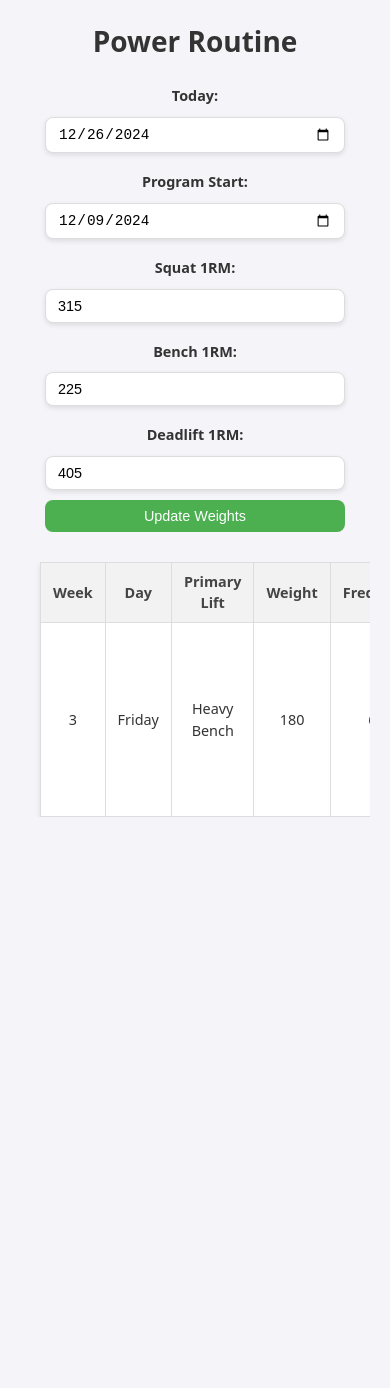
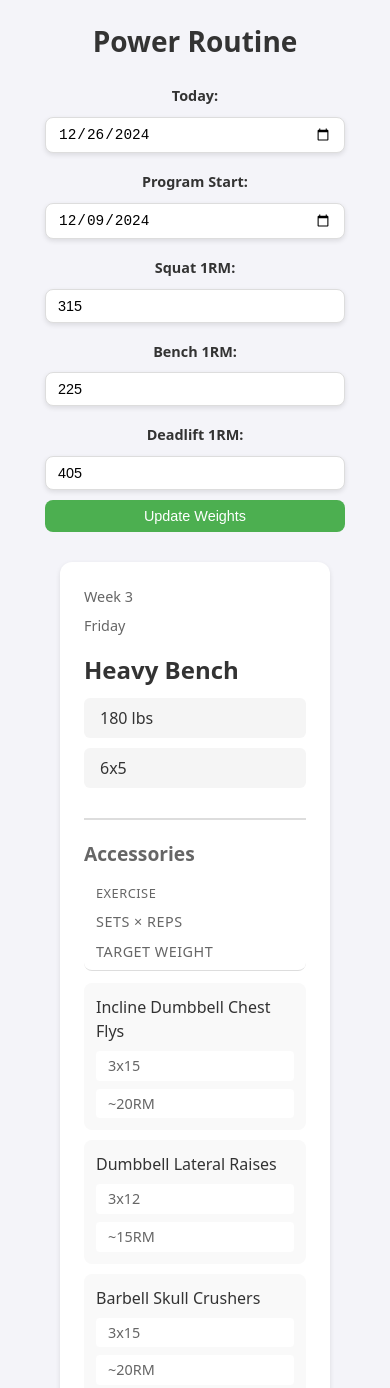
Before and after one commit to jagarcia1651/lift, a plain HTML site: page index.html in a window 390 px wide. Shown: the top 1388 px of the page. Before the commit the page ends 844 px from the top, so only its background shows below. Drawn offline with Linux system fonts and the light colour scheme.

Commit message:
Move away from table display and use a more responsive design.

```diff
--- a/index.html
+++ b/index.html
@@ -24,22 +24,10 @@
             <button type="button" class="calculate-btn" onclick="updateWeights()">Update Weights</button>
         </div>
 
-        <div class="routine-table-wrapper">
-            <table class="routine-table">
-                <thead>
-                    <tr>
-                        <th>Week</th>
-                        <th>Day</th>
-                        <th>Primary Lift</th>
-                        <th>Weight</th>
-                        <th>Frequency</th>
-                        <th>Accessories</th>
-                    </tr>
-                </thead>
-                <tbody id="routine-table-body">
-                    <!-- Dynamic table rows will be inserted here -->
-                </tbody>
-            </table>
+        <div class="routine-container">
+            <div id="routine-display">
+                <!-- Dynamic content will be inserted here -->
+            </div>
         </div>
         <script src="script.js"></script>
     </main>
--- a/script.js
+++ b/script.js
@@ -323,56 +323,81 @@ function getRotatedAccessories(primaryLift, programWeek) {
 }
 
 function generateRoutine() {
-    const tableBody = document.getElementById('routine-table-body');
-    tableBody.innerHTML = '';
+    const routineDisplay = document.getElementById('routine-display');
+    routineDisplay.innerHTML = '';
     const programWeek = getProgramWeek();
-    console.log('Generating routine for week:', programWeek);
 
     if (programWeek > 9) {
         alert('Program\'s over, go home.');
-    } else {
+        return;
+    }
+
     const lift = getLiftOfTheDay();
-        console.log('Lift of the day:', lift);
+    if (lift.toLowerCase().includes('rest')) {
+        displayRestDay(routineDisplay, programWeek);
+        return;
+    }
+
     const accessories = getRotatedAccessories(lift, programWeek);
-        console.log('Retrieved accessories:', accessories);
 
-        const rowData = [
-            programWeek,
-            getDayOfTheWeek(),
-            lift,
-            getWeightOfTheDay(),
-            getSetsAndReps(),
-            formatAccessories(accessories)
-        ];
+    const card = document.createElement('div');
+    card.className = 'workout-card';
 
-        const row = document.createElement('tr');
-        rowData.forEach((text, index) => {
-            const cell = document.createElement('td');
-            if (index === 5) { // Accessories column
-                cell.innerHTML = text; // Use innerHTML for formatted accessories
-            } else {
-                cell.textContent = text;
+    card.innerHTML = `
+        <div class="workout-header">
+            <div class="workout-meta">
+                <span>Week ${programWeek}</span>
+                <span>${getDayOfTheWeek()}</span>
+            </div>
+            <div class="primary-lift">
+                <h2>${lift}</h2>
+                <div class="lift-details">
+                    <span class="lift-detail">${getWeightOfTheDay()} lbs</span>
+                    <span class="lift-detail">${getSetsAndReps()}</span>
+                </div>
+            </div>
+        </div>
+        <div class="accessories-section">
+            <h3>Accessories</h3>
+            ${formatAccessories(accessories)}
+        </div>
+    `;
+
+    routineDisplay.appendChild(card);
 }
-            row.appendChild(cell);
-        });
-        tableBody.appendChild(row);
-    }
+
+function displayRestDay(container, week) {
+    const card = document.createElement('div');
+    card.className = 'workout-card';
+    card.innerHTML = `
+        <div class="workout-header">
+            <div class="workout-meta">
+                <span>Week ${week}</span>
+                <span>${getDayOfTheWeek()}</span>
+            </div>
+            <div class="primary-lift">
+                <h2>Rest Day</h2>
+            </div>
+        </div>
+    `;
+    container.appendChild(card);
 }
 
 function formatAccessories(accessories) {
-    console.log('Formatting accessories:', accessories);
-    if (!accessories || accessories.length === 0) {
-        console.log('No accessories to format');
-        return 'Rest';
-    }
+    if (!accessories || accessories.length === 0) return '<p>No accessories scheduled</p>';
 
-    const html = accessories.map(acc =>
-        `<div class="accessory">
+    return `
+        <div class="accessory accessory-header">
+            <span class="exercise">Exercise</span>
+            <span class="sets-reps">Sets × Reps</span>
+            <span class="weight">Target Weight</span>
+        </div>
+        ${accessories.map(acc => `
+            <div class="accessory">
                 <span class="exercise">${acc.exercise}</span>
                 <span class="sets-reps">${acc.setsReps}</span>
                 <span class="weight">${acc.weight}</span>
-        </div>`
-    ).join('');
-    console.log('Generated HTML:', html);
-    return html;
+            </div>
+        `).join('')}
+    `;
 }
--- a/styles.css
+++ b/styles.css
@@ -73,38 +73,151 @@ h1 {
     background-color: var(--primary-hover);
 }
 
-.routine-table {
-    width: 100%;
-    max-width: 1000px;
-    margin: 0 auto;
-    border-collapse: collapse;
-    background-color: white;
+.routine-container {
+    max-width: 800px;
+    margin: 30px auto;
+    padding: 0 20px;
+}
+
+.workout-card {
+    background: white;
+    border-radius: 12px;
+    padding: 24px;
+    margin-bottom: 20px;
     box-shadow: var(--shadow);
 }
 
-.routine-table th, .routine-table td {
-    padding: 12px 16px;
-    text-align: center;
-    border: 1px solid var(--border-color);
-    font-size: 1rem;
+.workout-header {
+    margin-bottom: 20px;
+    padding-bottom: 15px;
+    border-bottom: 2px solid var(--border-color);
 }
 
-.routine-table th {
-    background-color: #f2f2f2;
-    font-weight: 600;
-    color: #444;
+.workout-meta {
+    display: flex;
+    justify-content: space-between;
+    color: #666;
+    font-size: 0.9rem;
+    margin-bottom: 8px;
 }
 
-.routine-table td {
-    color: var(--text-color);
+.primary-lift {
+    margin: 15px 0;
 }
 
-.routine-table tr:nth-child(even) {
-    background-color: #f9f9f9;
+.primary-lift h2 {
+    font-size: 1.5rem;
+    color: var(--text-color);
+    margin-bottom: 10px;
 }
 
-.routine-table tr:hover {
-    background-color: #e9f7e4;
+.lift-details {
+    display: flex;
+    gap: 20px;
+    flex-wrap: wrap;
+}
+
+.lift-detail {
+    padding: 8px 16px;
+    background: #f5f5f5;
+    border-radius: 6px;
+    font-weight: 500;
+}
+
+.accessories-section {
+    margin-top: 20px;
+}
+
+.accessories-section h3 {
+    font-size: 1.2rem;
+    color: #666;
+    margin-bottom: 15px;
+}
+
+.accessory {
+    padding: 12px;
+    margin-bottom: 10px;
+    background: #f9f9f9;
+    border-radius: 8px;
+    display: grid;
+    grid-template-columns: 1fr auto auto;
+    gap: 15px;
+    align-items: center;
+}
+
+.accessory:last-child {
+    margin-bottom: 0;
+}
+
+.exercise {
+    font-weight: 500;
+}
+
+.sets-reps, .weight {
+    padding: 4px 12px;
+    background: white;
+    border-radius: 4px;
+    font-size: 0.9rem;
+    color: #666;
+}
+
+.accessory-header {
+    background: none;
+    font-size: 0.8rem;
+    text-transform: uppercase;
+    color: #666;
+    letter-spacing: 0.5px;
+    padding: 0 12px 8px;
+    margin-bottom: 12px;
+    border-bottom: 1px solid var(--border-color);
+}
+
+.accessory-header .exercise,
+.accessory-header .sets-reps,
+.accessory-header .weight {
+    background: none;
+    padding: 0;
+}
+
+/* Dark mode support */
+@media (prefers-color-scheme: dark) {
+    .workout-card {
+        background: #2d2d2d;
+    }
+
+    .lift-detail {
+        background: #333;
+    }
+
+    .accessory {
+        background: #333;
+    }
+
+    .sets-reps, .weight {
+        background: #2d2d2d;
+    }
+
+    .accessory-header {
+        color: #999;
+    }
+}
+
+/* Mobile responsiveness */
+@media (max-width: 600px) {
+    .workout-meta {
+        flex-direction: column;
+        gap: 8px;
+    }
+
+    .accessory {
+        grid-template-columns: 1fr;
+        gap: 8px;
+    }
+
+    .lift-details {
+        flex-direction: column;
+        gap: 10px;
+    }
 }
 
 /* Focus styles for accessibility */
@@ -252,31 +365,3 @@ main {
         margin: 40px auto;
     }
 }
-
-.accessory {
-    padding: 4px 0;
-    border-bottom: 1px solid var(--border-color);
-}
-
-.accessory:last-child {
-    border-bottom: none;
-}
-
-.accessory .exercise {
-    font-weight: 600;
-    display: block;
-}
-
-.accessory .sets-reps,
-.accessory .weight {
-    font-size: 0.9em;
-    color: var(--text-color);
-    opacity: 0.8;
-    margin-right: 8px;
-}
-
-/* Adjust table for accessories */
-.routine-table td:last-child {
-    text-align: left;
-    min-width: 200px;
-}
```
Lines whose indentation alone changed are shown as unchanged.
